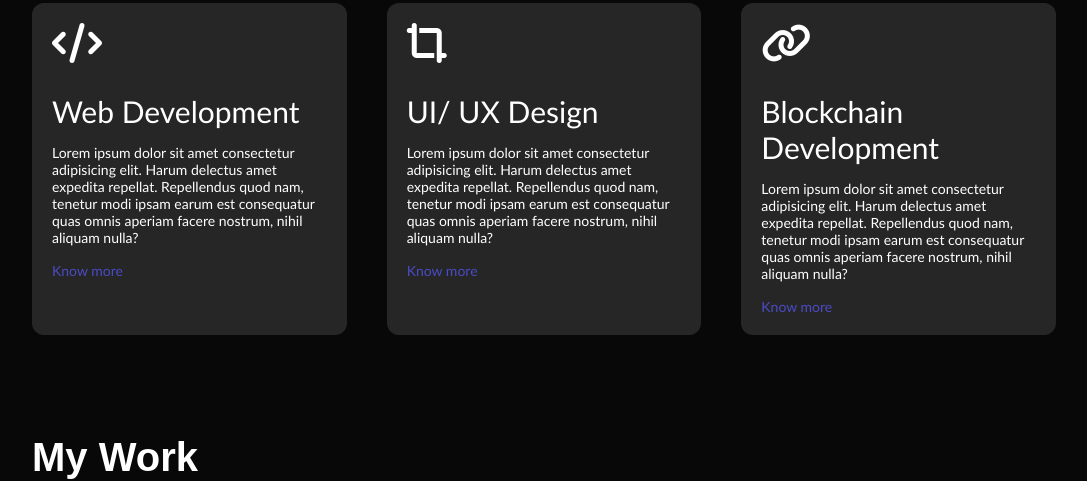
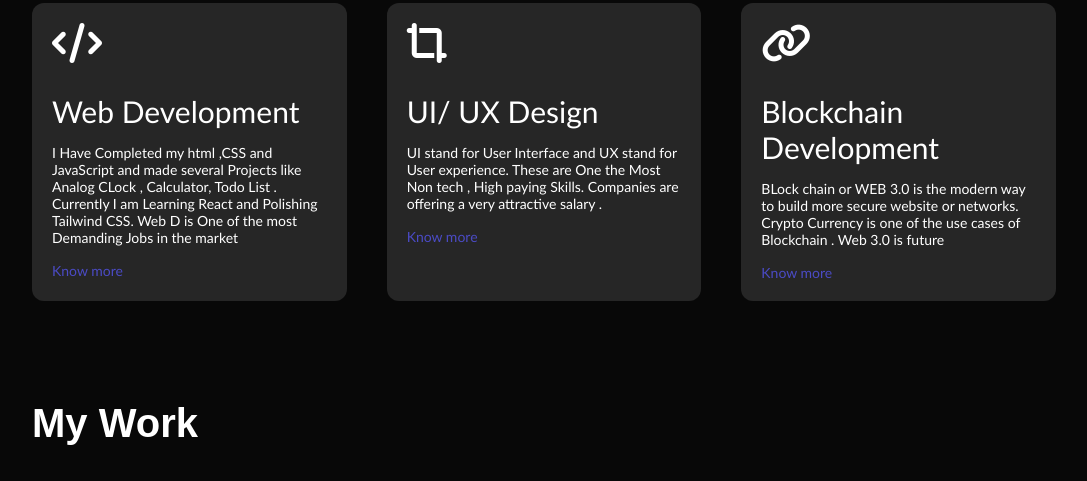
Before and after one commit to RahulBisht001/RahulBisht, a plain HTML site: page index.html in a window 1280 px wide. Shown: the part 1476-1957 px from the top of the page, without its empty margins (96-1183 px from the left). Drawn offline with Linux system fonts and the light colour scheme.

Commit message:
Update index.html

```diff
--- a/index.html
+++ b/index.html
@@ -115,10 +115,10 @@
 						<i class="fa-solid fa-code"></i>
 						<h2>Web Development</h2>
 						<p>
-							Lorem ipsum dolor sit amet consectetur adipisicing elit. Harum
-							delectus amet expedita repellat. Repellendus quod nam, tenetur
-							modi ipsam earum est consequatur quas omnis aperiam facere
-							nostrum, nihil aliquam nulla?
+							I Have Completed my html ,CSS and JavaScript and made several
+							Projects like Analog CLock , Calculator, Todo List . Currently I
+							am Learning React and Polishing Tailwind CSS. Web D is One of the
+							most Demanding Jobs in the market
 						</p>
 						<a href="#">Know more</a>
 					</div>
@@ -126,10 +126,9 @@
 						<i class="fa-sharp fa-solid fa-crop-simple"></i>
 						<h2>UI/ UX Design</h2>
 						<p>
-							Lorem ipsum dolor sit amet consectetur adipisicing elit. Harum
-							delectus amet expedita repellat. Repellendus quod nam, tenetur
-							modi ipsam earum est consequatur quas omnis aperiam facere
-							nostrum, nihil aliquam nulla?
+							UI stand for User Interface and UX stand for User experience.
+							These are One the Most Non tech , High paying Skills. Companies
+							are offering a very attractive salary .
 						</p>
 						<a href="#">Know more</a>
 					</div>
@@ -137,10 +136,9 @@
 						<i class="fa-solid fa-link"></i>
 						<h2>Blockchain Development</h2>
 						<p>
-							Lorem ipsum dolor sit amet consectetur adipisicing elit. Harum
-							delectus amet expedita repellat. Repellendus quod nam, tenetur
-							modi ipsam earum est consequatur quas omnis aperiam facere
-							nostrum, nihil aliquam nulla?
+							BLock chain or WEB 3.0 is the modern way to build more secure
+							website or networks. Crypto Currency is one of the use cases of
+							Blockchain . Web 3.0 is future
 						</p>
 						<a href="#">Know more</a>
 					</div>
```
